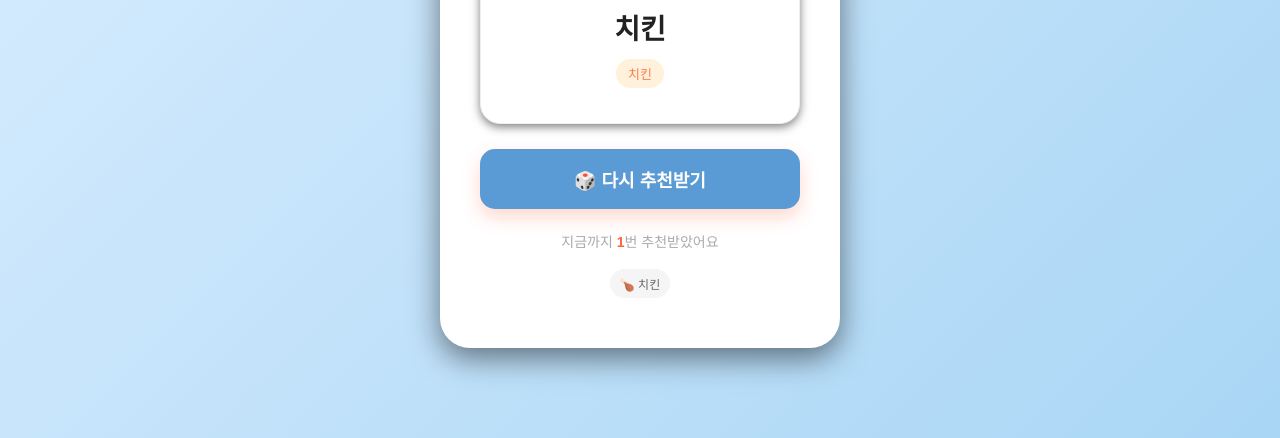
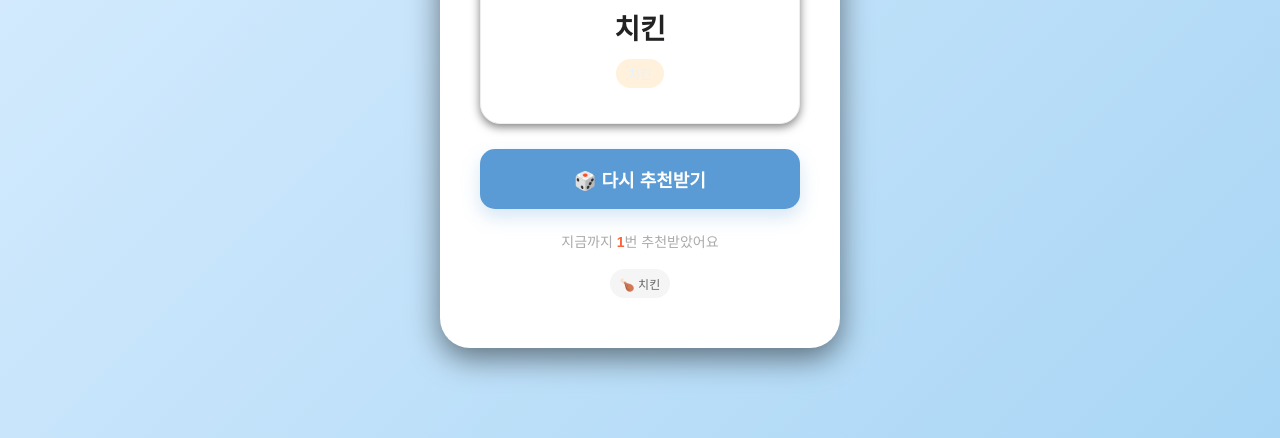
Before and after one commit to jse4348-commits/lunch-menu-recommender, a plain HTML site: page index.html in a window 1280 px wide. Shown: the part 362-800 px from the top of the page. Drawn offline with Linux system fonts and the light colour scheme.

```diff
--- a/index.html
+++ b/index.html
@@ -77,7 +77,7 @@
             padding: 5px 12px;
             border-radius: 20px;
             background-color: #fff1dc;
-            color: #ff7a45;
+            color: #e5f2ff;
             font-size: 13px;
         }
 
@@ -92,7 +92,7 @@
             font-size: 18px;
             font-weight: bold;
             cursor: pointer;
-            box-shadow: 0 8px 18px rgba(255, 99, 61, 0.25);
+            box-shadow: 0 8px 18px rgba(91, 155, 213, 0.25);
         }
 
         #btn:hover {
```
